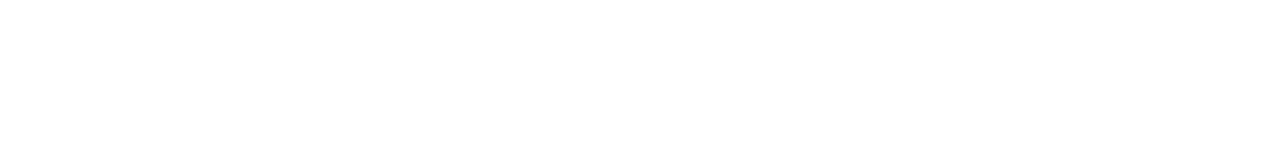
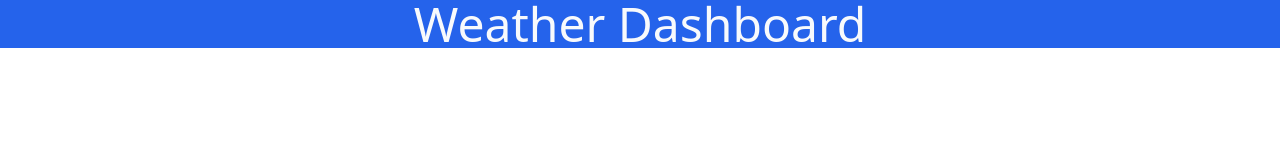
Before and after one commit to MadeleineA42/Weather-app, a plain HTML site: page index.html in a window 1280 px wide. Drawn offline with nearby package versions, Linux system fonts and the light colour scheme.

Commit message:
added header to html

```diff
--- a/index.html
+++ b/index.html
@@ -7,6 +7,7 @@
     <script src="https://cdn.tailwindcss.com"></script>
     <link rel="stylesheet" href="assets/style.css">
 </head>
+<header class="bg-blue-600 text-5xl text-slate-50 flex justify-center">Weather Dashboard</header>
 <body>
 
 </body>
```
